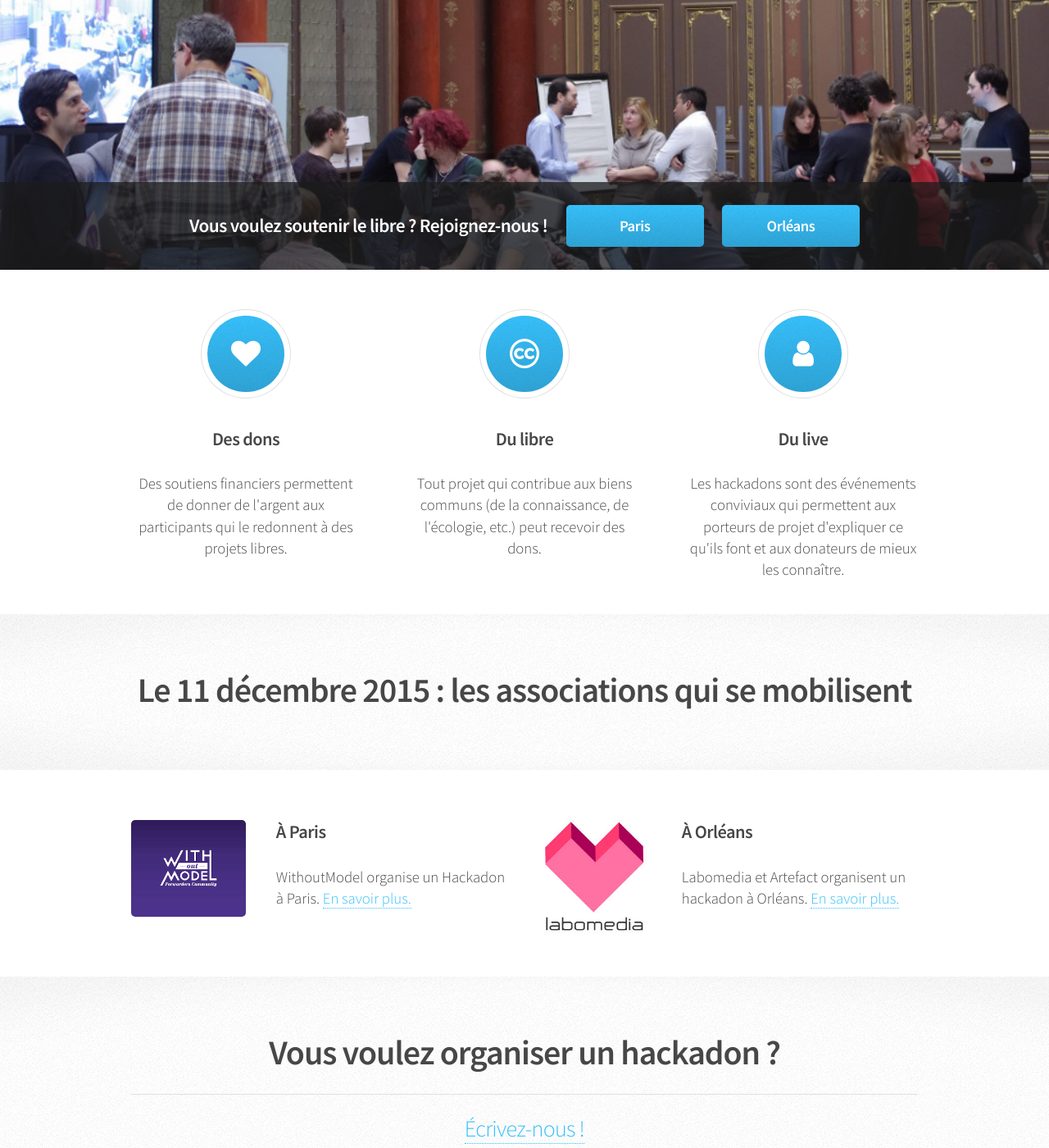
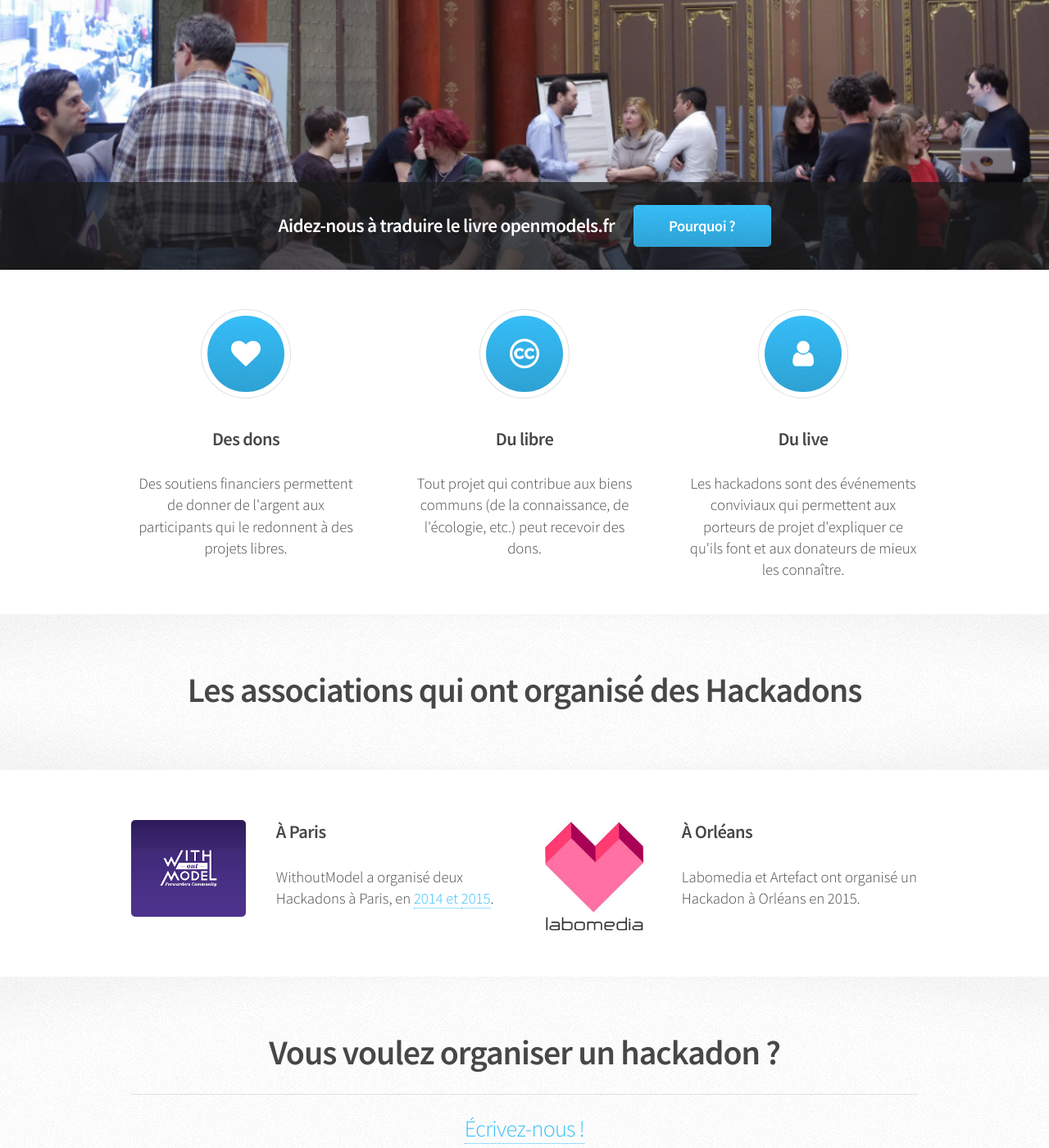
Before and after one commit to bzg/hackadon-fr, a Jekyll site: the page built from index.html, in a window 1280 px wide and 1400 px high, scrolled down 367 px. Shown: the whole window at 82% size. Built offline with Jekyll 4.4.1, drawn with Linux system fonts in a browser that asks for light colours; nearby versions of some CDN libraries; library files that are not in the unit come from our copies; the list of posts is cut into pages by our own code; some of the changed text lies outside the part shown.

Commit message:
Update general information.

```diff
--- a/_includes/footer.html
+++ b/_includes/footer.html
@@ -8,6 +8,7 @@
 	    <h3>Liens</h3>
 	    <ul class="links">
 	      <li><a href="https://hackadon.org/faq.html">F.A.Q.</a></li>
+	      <li><a href="https://hackadon.org/videos2015.html">Vidéos 2015</a></li>
 	      <li><a href="https://hackadon.org/videos2014.html">Vidéos 2014</a></li>
 	      <li><a href="https://hackadon.org/2014.html">Hackadon 2014</a></li>
 	      <li><a href="https://hackadon.org/2013.html">Hackadon 2013</a></li>
--- a/_includes/header.html
+++ b/_includes/header.html
@@ -1,7 +1,7 @@
 <!DOCTYPE HTML>
 <html>
   <head>
-    <title>Hackadon - 11 décembre 2015 - libérons le libre !</title>
+    <title>Hackadon - des dons pour libérer le libre !</title>
     <meta http-equiv="content-type" content="text/html; charset=utf-8" />
     <meta name="description" content="Hackadon : libérer le libre et les biens communs" />
     <meta name="keywords" content="hackadon libre biens communs donner" />
@@ -28,8 +28,7 @@
 
 	<img src="{{ site.baseurl }}/assets/images/hackadon_logo.png" alt="" /><br/>
 
-	<a href="{{ site.baseurl }}/index.html" id="logo">Le 11
-      décembre 2015 : <em>libérons le libre !</em></a></h1>
+	<a href="{{ site.baseurl }}/index.html" id="logo"><em>Des dons pour libérer le libre !</em></a></h1>
 
       <!-- Nav -->
       <nav id="nav">
@@ -41,8 +40,9 @@
 	  <li>
 	  <a href="">Hackadons</a>
 	  <ul>
-	    <li><a href="https://hackadon.org/hackadons2015/paris-withoutmodel.html">Paris</a></li>
-	    <li><a href="https://hackadon.org/hackadons2015/orleans-labomedia-artefact.html">Orléans</a></li>
+	    <li><a href="{{ site.baseurl }}/hackadons2016/votre-hackadon.html">Le vôtre en 2016 ?</a></li>
+	    <li><a href="{{ site.baseurl }}/hackadons2015/paris-withoutmodel.html">Paris 2015</a></li>
+	    <li><a href="{{ site.baseurl }}/hackadons2015/orleans-labomedia-artefact.html">Orléans 2015</a></li>
 	  </ul>
 	  </li>
 	  <li {% if current[1] == 'faq.html' %}class="current"{% endif %}><a href="{{ site.baseurl }}/faq.html">F.A.Q.</a></li>
--- a/index.html
+++ b/index.html
@@ -1,14 +1,13 @@
 ---
-title: Hackadon - 11 décembre 2015
+title: Hackadon - Des dons pour libérer le libre !
 layout: default
 ---
 
 <!-- Banner -->
 <section id="banner">
   <header>
-    <h2>Vous voulez soutenir le libre ?  Rejoignez-nous !</h2>
-    <a href="hackadons2015/paris-withoutmodel.html" class="button">Paris</a>
-    <a href="hackadons2015/orleans-labomedia-artefact.html" class="button">Orléans</a>
+    <h2>Aidez-nous à traduire le livre openmodels.fr</h2>
+    <a href="http://www.withoutmodel.com" class="button">Pourquoi ?</a>
   </header>
 </section>
 
@@ -50,7 +49,7 @@ layout: default
 <section class="wrapper style2">
   <div class="container">
     <header class="major">
-      <h2>Le 11 décembre 2015 : les associations qui se mobilisent</h2>
+      <h2>Les associations qui ont organisé des Hackadons</h2>
       <!-- <p>Vous voulez organiser un hackadon ?  <a href="contact.html">Écrivez-nous !</a></p> -->
     </header>
   </div>
@@ -65,7 +64,7 @@ layout: default
 	  <a href="http://withoutmodel.com" target="new" class="image left"><img src="{{ site.baseurl }}/assets/images/withoutmodel_logo.png" alt="" /></a>
 	  <div class="inner">
 	    <h3>À Paris</h3>
-	    <p>WithoutModel organise un Hackadon à Paris.  <a href="hackadons2015/paris-withoutmodel.html">En savoir plus.</a></p>
+	    <p>WithoutModel a organisé deux Hackadons à Paris, en <a href="/videos2014.html">2014 et <a href="/videos2015.html">2015</a>.
 	  </div>
 	</div>
       </section>
@@ -74,7 +73,7 @@ layout: default
 	  <a href="http://labomedia.org" target="new" class="image left"><img src="{{ site.baseurl }}/assets/images/labomedia_logo.jpg" alt="" /></a>
 	  <div class="inner">
 	    <h3>À Orléans</h3>
-	    <p>Labomedia et Artefact organisent un hackadon à Orléans. <a href="hackadons2015/orleans-labomedia-artefact.html">En savoir plus.</a></p>
+	    <p>Labomedia et Artefact ont organisé un Hackadon à Orléans en 2015.</p>
 	  </div>
 	</div>
       </section>
```
Also changed, not shown: faq.html (+9 -0 lines).
